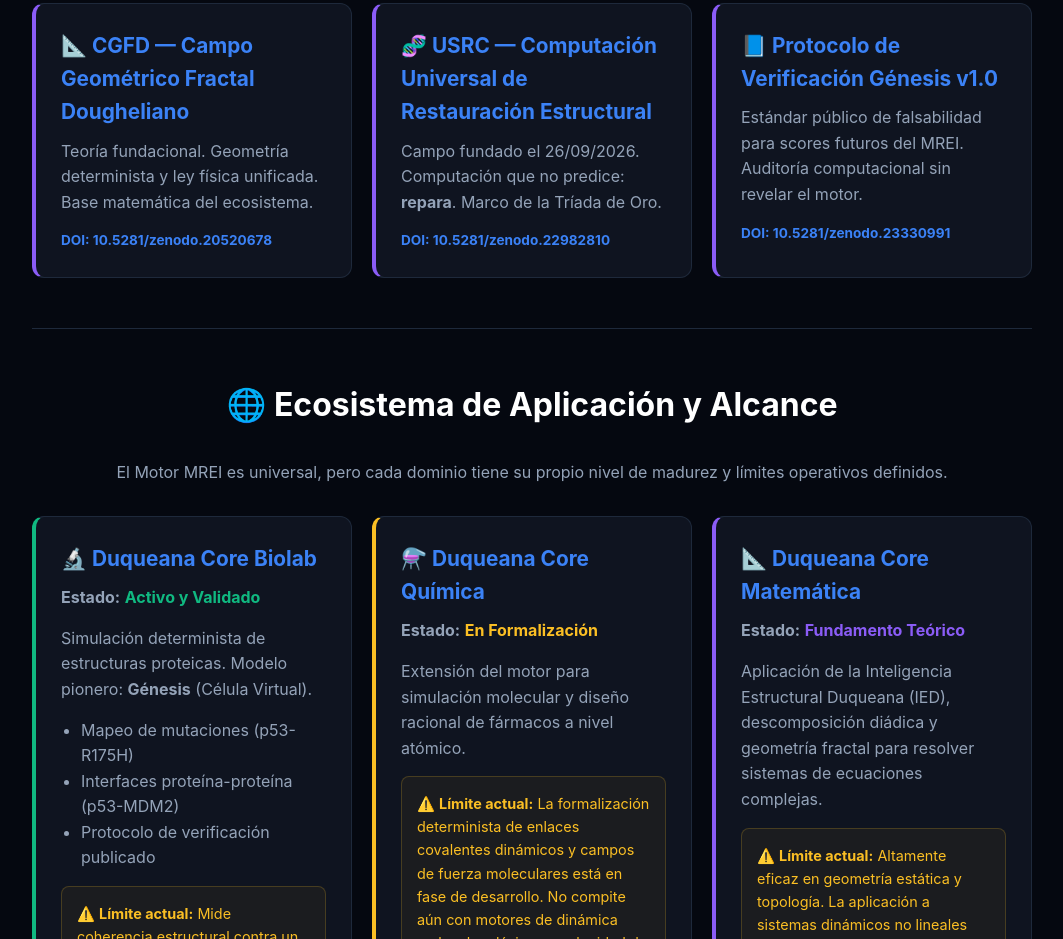
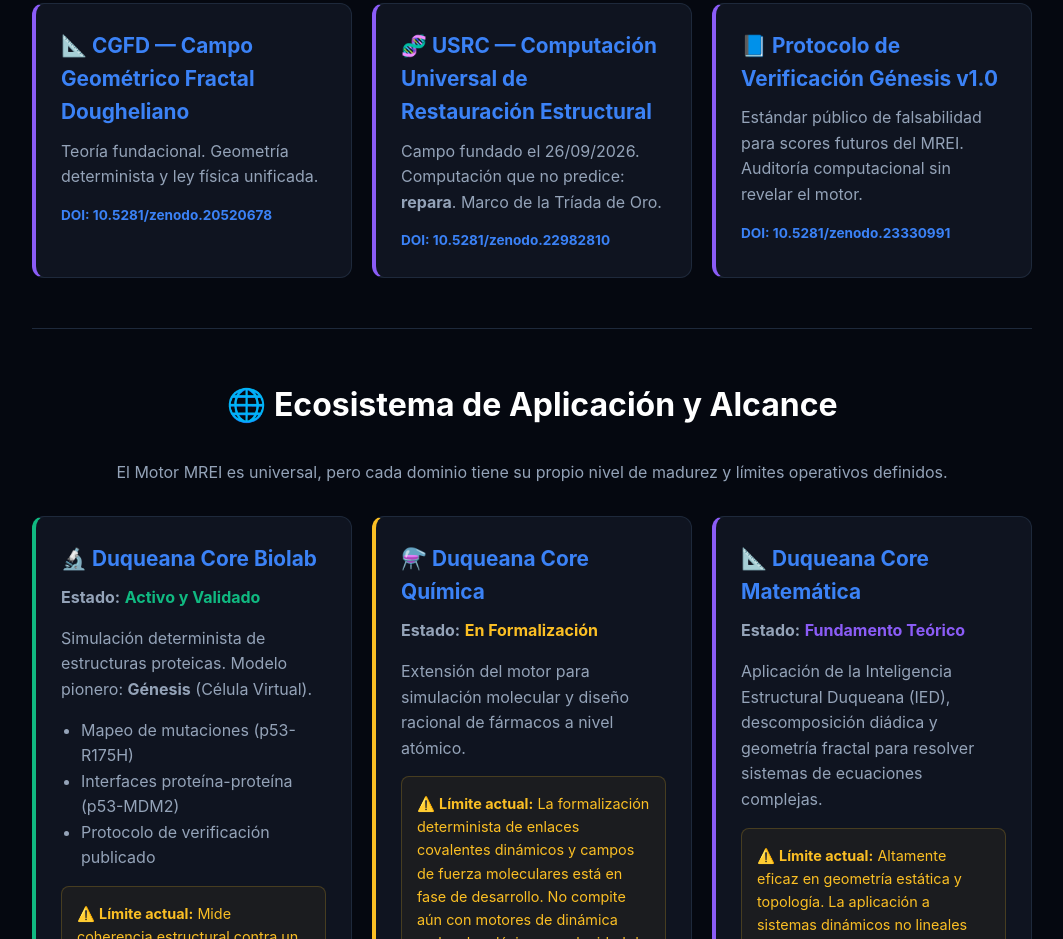
Before and after one commit to dougheliano-beep/DUQUEANA--CORE-, a website: page index.html in a window 1280 px wide. Shown: the part 1066-2005 px from the top of the page, without its empty margins (108-1171 px from the left). Drawn offline with Linux system fonts and the light colour scheme.

Commit message:
index.html

```diff
--- a/index.html
+++ b/index.html
@@ -129,7 +129,7 @@
         <div class="grid">
             <div class="card theory">
                 <h3>📐 CGFD — Campo Geométrico Fractal Dougheliano</h3>
-                <p>Teoría fundacional. Geometría determinista y ley física unificada. Base matemática del ecosistema.</p>
+                <p>Teoría fundacional. Geometría determinista y ley física unificada.</p>
                 <div class="doi-block">
                     <a href="https://doi.org/10.5281/zenodo.20520678" class="doi-link">DOI: 10.5281/zenodo.20520678</a>
                 </div>
```
